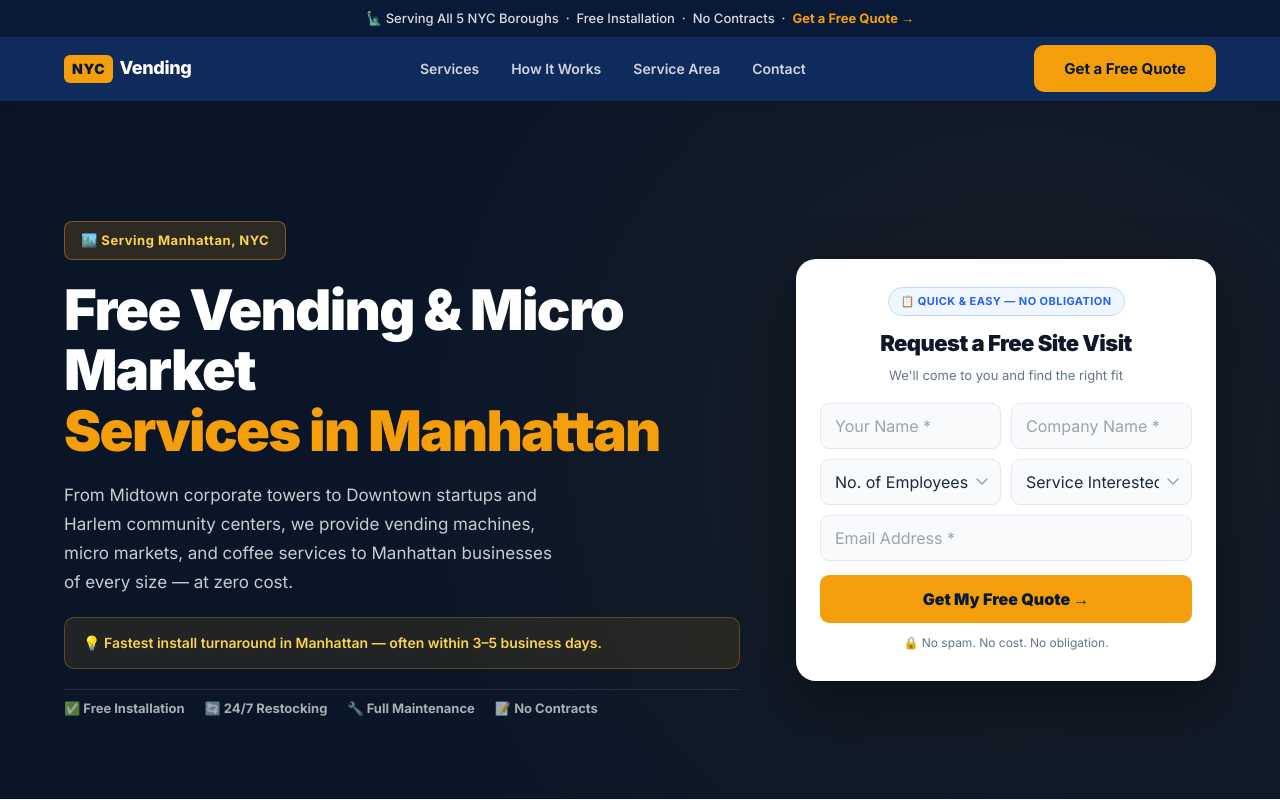
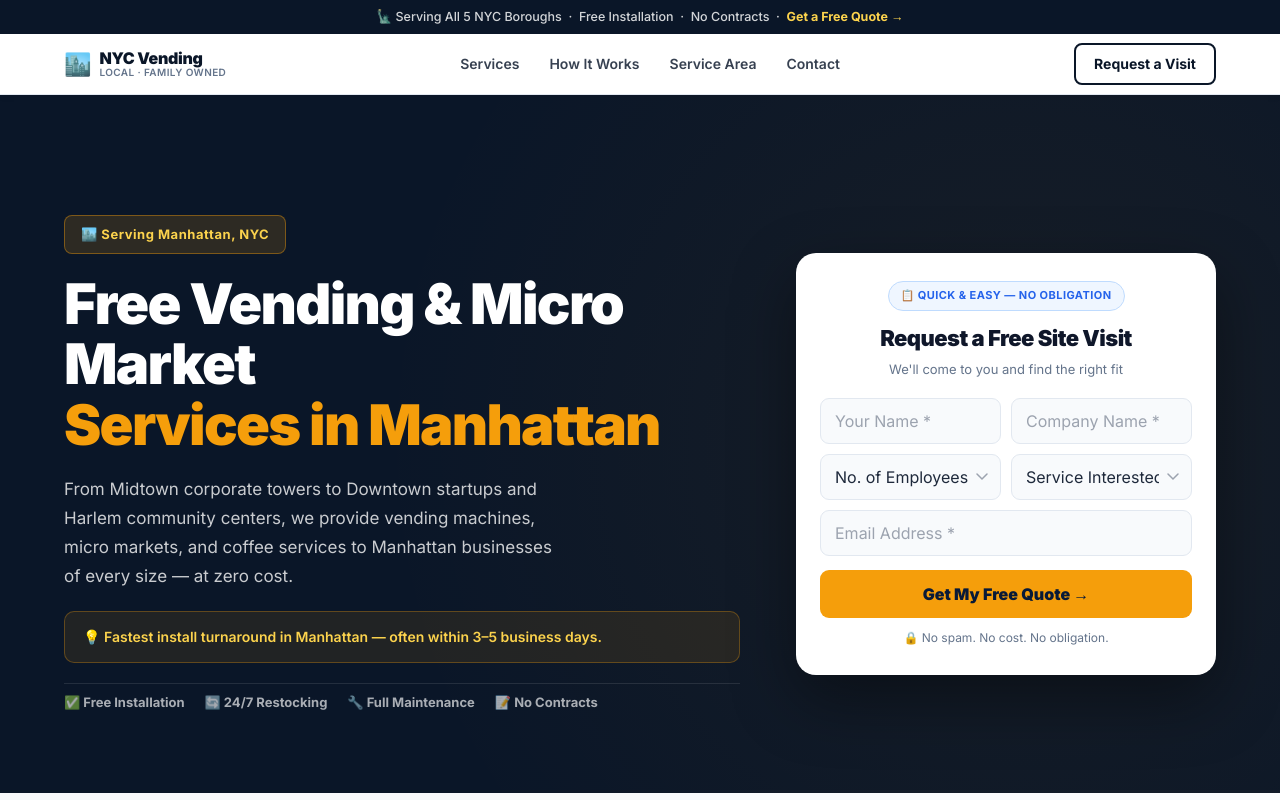
Before and after one commit to chri6tina/new_your_city_vending, a Next.js app: page /boroughs/manhattan in a window 1280 px wide. Shown: the top 800 px of the page. Built offline with nearby package versions, Linux system fonts and the light colour scheme.

Commit message:
Redesign navbar: white local-business style, outlined CTA, stacked logo

```diff
--- a/app/components/Navbar.js
+++ b/app/components/Navbar.js
@@ -16,7 +16,7 @@ export default function Navbar() {
 
   return (
     <header className={styles.header}>
-      {/* Top bar */}
+      {/* Announcement bar */}
       <div className={styles.topBar}>
         <div className="container">
           <span>🗽 Serving All 5 NYC Boroughs &nbsp;·&nbsp; Free Installation &nbsp;·&nbsp; No Contracts &nbsp;·&nbsp; <a href="#contact" className={styles.topPhone}>Get a Free Quote →</a></span>
@@ -26,10 +26,14 @@ export default function Navbar() {
       {/* Main nav */}
       <nav className={styles.nav} aria-label="Main navigation">
         <div className={`container ${styles.navInner}`}>
+
           {/* Logo */}
           <Link href="/" className={styles.logo} onClick={() => setOpen(false)}>
-            <span className={styles.logoMark}>NYC</span>
-            <span className={styles.logoText}>Vending</span>
+            <span className={styles.logoIcon}>🏙️</span>
+            <span className={styles.logoText}>
+              <span className={styles.logoName}>NYC Vending</span>
+              <span className={styles.logoSub}>Local · Family Owned</span>
+            </span>
           </Link>
 
           {/* Desktop links */}
@@ -41,9 +45,9 @@ export default function Navbar() {
             ))}
           </ul>
 
-          {/* Desktop CTA */}
-          <a href="#contact" className={`btn btn-primary ${styles.ctaBtn}`}>
-            Get a Free Quote
+          {/* Desktop CTA — simple outlined */}
+          <a href="#contact" className={styles.ctaBtn}>
+            Request a Visit
           </a>
 
           {/* Hamburger */}
@@ -72,8 +76,8 @@ export default function Navbar() {
               </li>
             ))}
           </ul>
-          <a href="#contact" className={`btn btn-primary ${styles.drawerCta}`}>
-            Get a Free Quote
+          <a href="#contact" className={styles.drawerCta} onClick={() => setOpen(false)}>
+            Request a Free Site Visit →
           </a>
         </div>
       )}
--- a/app/components/Navbar.module.css
+++ b/app/components/Navbar.module.css
@@ -2,22 +2,24 @@
   position: sticky;
   top: 0;
   z-index: 1000;
-  box-shadow: 0 2px 12px rgba(0,0,0,0.12);
+  background: white;
+  border-bottom: 1px solid #E2E8F0;
+  box-shadow: 0 1px 8px rgba(0,0,0,0.06);
 }
 
+/* ── Top announcement bar ── */
 .topBar {
-  background: var(--navy-dark);
-  color: rgba(255,255,255,0.85);
-  font-size: 13px;
+  background: #0A1628;
+  color: rgba(255,255,255,0.82);
+  font-size: 12.5px;
   font-weight: 500;
-  padding: 8px 0;
+  padding: 7px 0;
   text-align: center;
 }
 .topBar .container {
   display: flex;
   align-items: center;
   justify-content: center;
-  gap: 0;
   white-space: nowrap;
   overflow: hidden;
 }
@@ -27,78 +29,97 @@
   white-space: nowrap;
 }
 .topPhone {
-  color: var(--yellow);
+  color: #FCD34D;
   font-weight: 700;
   white-space: nowrap;
   flex-shrink: 0;
-  transition: var(--transition);
+  transition: color 0.2s;
 }
 .topPhone:hover { color: #fff; }
 
 /* ── Main nav ── */
 .nav {
-  background: var(--navy);
+  background: white;
   padding: 0;
 }
 .navInner {
   display: flex;
   align-items: center;
   gap: 32px;
-  height: 64px;
+  height: 60px;
 }
 
 /* ── Logo ── */
 .logo {
   display: flex;
   align-items: center;
-  gap: 6px;
+  gap: 8px;
   flex-shrink: 0;
   text-decoration: none;
 }
-.logoMark {
-  background: var(--yellow);
-  color: var(--navy-dark);
-  font-size: 14px;
-  font-weight: 900;
-  letter-spacing: 0.05em;
-  padding: 3px 8px;
-  border-radius: 6px;
+.logoIcon {
+  font-size: 22px;
+  line-height: 1;
 }
 .logoText {
-  color: white;
-  font-size: 18px;
-  font-weight: 800;
+  display: flex;
+  flex-direction: column;
+  line-height: 1.15;
+}
+.logoName {
+  font-size: 16px;
+  font-weight: 900;
+  color: #0A1628;
   letter-spacing: -0.02em;
+}
+.logoSub {
+  font-size: 10px;
+  font-weight: 600;
+  color: #64748B;
+  letter-spacing: 0.04em;
+  text-transform: uppercase;
 }
 
 /* ── Desktop nav links ── */
 .navLinks {
   display: flex;
   align-items: center;
-  gap: 4px;
+  gap: 2px;
   list-style: none;
   flex: 1;
   justify-content: center;
 }
 .navLink {
-  color: rgba(255,255,255,0.8);
+  color: #374151;
   font-size: 14px;
   font-weight: 600;
   padding: 8px 14px;
   border-radius: 8px;
-  transition: var(--transition);
+  transition: color 0.2s, background 0.2s;
   white-space: nowrap;
 }
 .navLink:hover {
-  color: white;
-  background: rgba(255,255,255,0.1);
+  color: #0A1628;
+  background: #F1F5F9;
 }
 
-/* ── CTA button ── */
+/* ── CTA — simple outlined style, not flashy ── */
 .ctaBtn {
   flex-shrink: 0;
   font-size: 14px;
-  padding: 10px 20px;
+  font-weight: 700;
+  color: #0A1628;
+  border: 2px solid #0A1628;
+  padding: 8px 18px;
+  border-radius: 8px;
+  background: transparent;
+  text-decoration: none;
+  transition: background 0.2s, color 0.2s;
+  white-space: nowrap;
+}
+.ctaBtn:hover {
+  background: #0A1628;
+  color: white;
 }
 
 /* ── Hamburger ── */
@@ -115,11 +136,11 @@
 }
 .bar {
   display: block;
-  width: 24px;
+  width: 22px;
   height: 2px;
-  background: white;
+  background: #0A1628;
   border-radius: 2px;
-  transition: var(--transition);
+  transition: all 0.25s ease;
   transform-origin: center;
 }
 .barOpen1 { transform: translateY(7px) rotate(45deg); }
@@ -128,12 +149,12 @@
 
 /* ── Mobile drawer ── */
 .drawer {
-  background: var(--navy-dark);
-  border-top: 1px solid rgba(255,255,255,0.1);
-  padding: 16px 0 24px;
+  background: white;
+  border-top: 1px solid #E2E8F0;
+  padding: 8px 0 20px;
   display: flex;
   flex-direction: column;
-  gap: 4px;
+  gap: 2px;
 }
 .drawerLinks {
   list-style: none;
@@ -142,29 +163,36 @@
 }
 .drawerLink {
   display: block;
-  color: rgba(255,255,255,0.85);
+  color: #374151;
   font-size: 16px;
   font-weight: 600;
   padding: 14px 24px;
-  border-bottom: 1px solid rgba(255,255,255,0.06);
-  transition: var(--transition);
+  border-bottom: 1px solid #F1F5F9;
+  transition: background 0.2s;
 }
 .drawerLink:hover {
-  color: white;
-  background: rgba(255,255,255,0.06);
+  background: #F8FAFC;
+  color: #0A1628;
 }
 .drawerCta {
-  margin: 16px 24px 0;
+  margin: 14px 24px 0;
   text-align: center;
   justify-content: center;
+  background: #0A1628;
+  color: white;
+  font-weight: 700;
+  padding: 14px;
+  border-radius: 10px;
+  display: block;
+  text-decoration: none;
+  font-size: 15px;
 }
 
 @media (max-width: 768px) {
   .navLinks { display: none; }
   .ctaBtn { display: none; }
   .hamburger { display: flex; }
-  .navInner { gap: 16px; }
-  /* Hide top bar on mobile — hamburger handles nav */
+  .navInner { gap: 12px; }
   .topBar { display: none; }
 }
 
```
